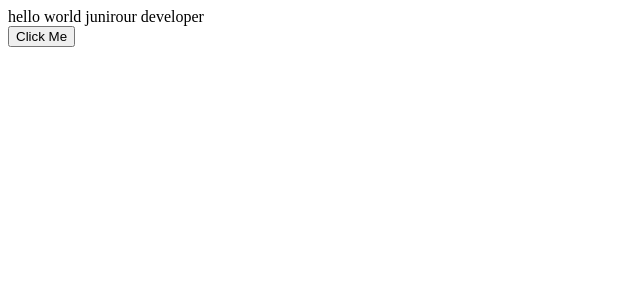
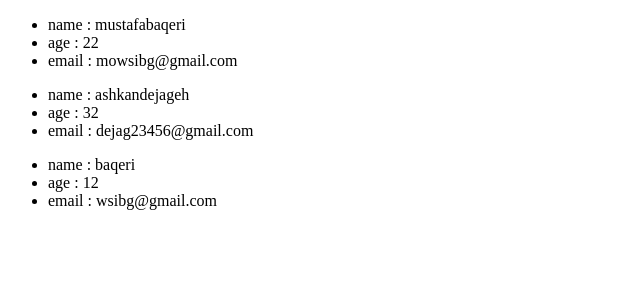
Before and after one commit to iamowsi/react_project, a React (Vite) app: page / in a window 1280 px wide. Shown: the top 300 px of the page, without its empty margins (0-640 px from the left). Built offline with nearby package versions, Linux system fonts and the light colour scheme.

Commit message:
learn-map-key

```diff
--- a/src/App.jsx
+++ b/src/App.jsx
@@ -1,15 +1,27 @@
-import { useState } from "react";
+import UserInfo from "./UserInfo";
+
 function App() {
-  const [text,setText] = useState("hello world junirour developer");
-  const changText=()=>{
-    setText("Hello World Hero");
-  };
+  const users =[
+    {
+      name : "mustafabaqeri",age:"22",email:"mowsibg@gmail.com"
+    },
+    {
+      name : "ashkandejageh",age:"32",email:"dejag23456@gmail.com"
+    },
+    {
+    name : "baqeri",age:"12",email:"wsibg@gmail.com"
+    }
+  ]
+
   return (
     <div>
-      <div id="text">{text}</div>
-      <button  onClick={changText}>Click Me</button>
+      {users.map((user)=>(
+        <UserInfo key={user.name} name={user.name} age={user.age} email={user.email}/>
+      )
+
+      )}
     </div>
-  );
-}
+  )
 
+};
 export default App;
--- /dev/null
+++ b/src/UserInfo.jsx
@@ -0,0 +1,14 @@
+import React from 'react';
+
+const UserInfo = ({name,age,email}) => {
+    return (
+        <div>
+            <ul>
+                <li>name : {name}</li>
+                <li>age : {age}</li>
+                <li>email : {email}</li>
+            </ul>
+        </div>
+    );
+};
+export default UserInfo;
--- a/src/main.jsx
+++ b/src/main.jsx
@@ -1,5 +1,9 @@
-import React from 'react';
+import React, { StrictMode } from 'react';
 import { createRoot } from 'react-dom/client';
 import App from './App';
 
-createRoot(document.getElementById('root')).render(<App />);
+createRoot(document.getElementById('root')).render(
+<StrictMode>
+    <App />
+</StrictMode>
+);
```
